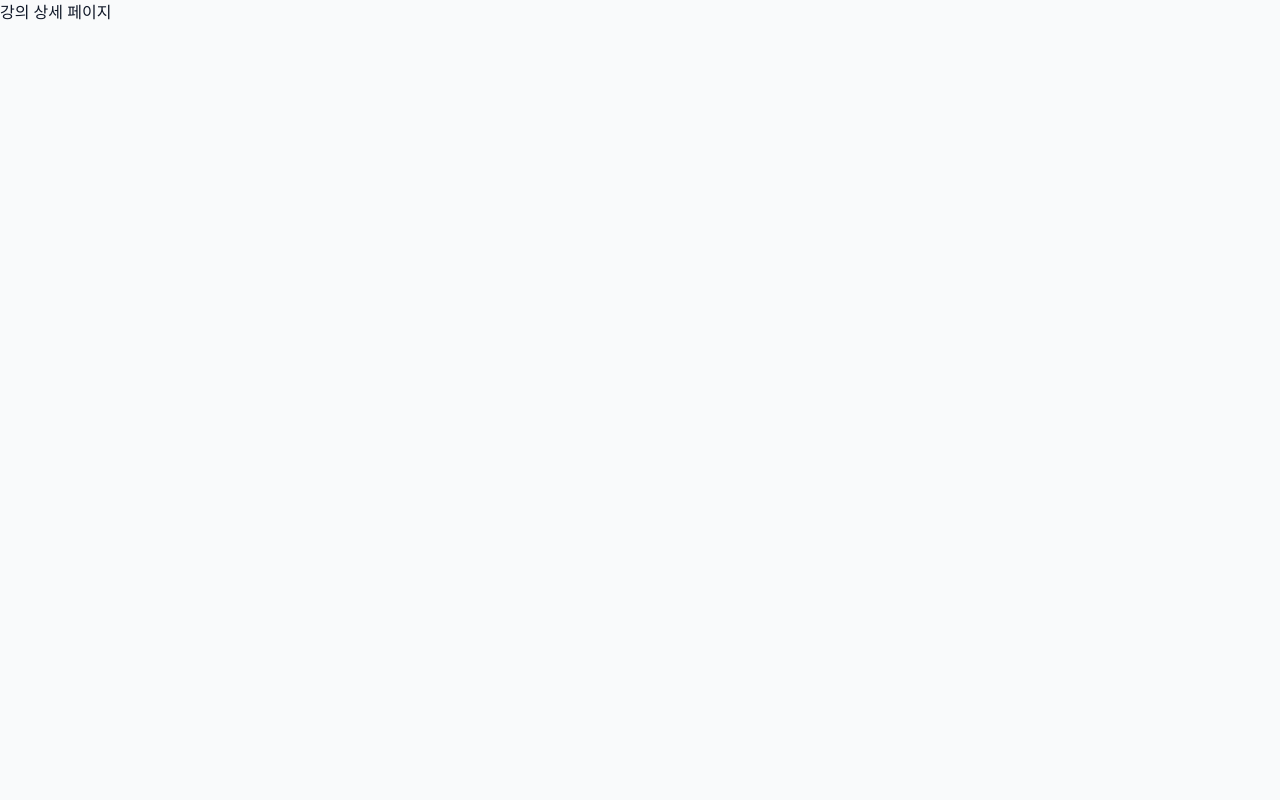
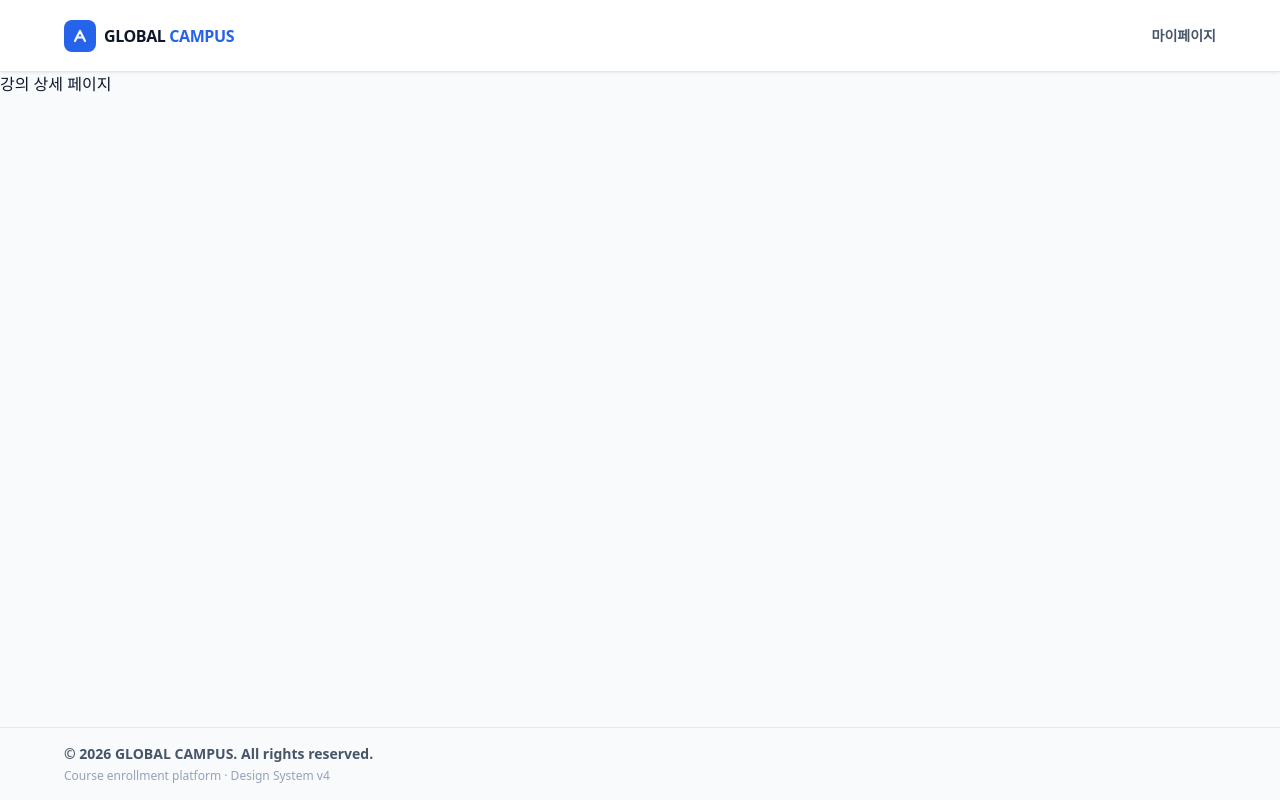
Before and after one commit to L-chae/course-enrollment-web, a Next.js app: page /enrollment/1 in a window 1280 px wide. Built offline with nearby package versions, Linux system fonts and the light colour scheme.

Commit message:
feat: 전역 헤더와 푸터 레이아웃 추가

```diff
--- a/src/app/layout.tsx
+++ b/src/app/layout.tsx
@@ -1,9 +1,13 @@
-import type { Metadata } from "next";
-import "./globals.css";
+import type { Metadata } from 'next';
+
+import Footer from '@/components/layout/Footer';
+import Header from '@/components/layout/Header';
+
+import './globals.css';
 
 export const metadata: Metadata = {
-  title: "수강신청 시스템",
-  description: "과제 제출용 수강신청 프론트엔드 애플리케이션입니다.",
+  title: '수강신청 시스템',
+  description: '과제 제출용 수강신청 프론트엔드 애플리케이션입니다.',
 };
 
 export default function RootLayout({
@@ -13,9 +17,12 @@ export default function RootLayout({
 }>) {
   return (
     <html lang="ko">
-      <body className="antialiased bg-gray-50 text-gray-900">
-        {/* 나중에 여기에 Provider를 감쌀 예정*/}
-        {children}
+      <body className="bg-bg-base text-text-main antialiased">
+        <div className="flex min-h-screen flex-col">
+          <Header />
+          <main className="flex-1">{children}</main>
+          <Footer />
+        </div>
       </body>
     </html>
   );
--- /dev/null
+++ b/src/components/layout/Footer.tsx
@@ -0,0 +1,14 @@
+export default function Footer() {
+  return (
+    <footer className="border-t border-border-subtle bg-bg-base">
+      <div className="content-container flex flex-col gap-1 py-4">
+        <p className="m-0 text-sm font-semibold text-text-sub">
+          © 2026 GLOBAL CAMPUS. All rights reserved.
+        </p>
+        <p className="m-0 text-xs text-text-mute">
+          Course enrollment platform · Design System v4
+        </p>
+      </div>
+    </footer>
+  );
+}
--- /dev/null
+++ b/src/components/layout/Header.tsx
@@ -0,0 +1,35 @@
+import Link from 'next/link';
+
+export default function Header() {
+  return (
+    <header className="sticky top-0 z-50 h-[72px] border-b border-border-subtle bg-bg-card/90 shadow-soft backdrop-blur-sm">
+      <div className="content-container flex h-full items-center justify-between">
+        <Link href="/" className="flex items-center gap-2 text-text-main">
+          <span className="flex h-8 w-8 items-center justify-center rounded-sm bg-brand-primary text-text-inverse">
+            <svg width="16" height="16" viewBox="0 0 16 16" fill="none" aria-hidden="true">
+              <path
+                d="M3 13L8 3L13 13"
+                stroke="currentColor"
+                strokeWidth="2.2"
+                strokeLinecap="round"
+                strokeLinejoin="round"
+              />
+              <path d="M5 9.5H11" stroke="currentColor" strokeWidth="2" strokeLinecap="round" />
+            </svg>
+          </span>
+
+          <span className="text-base font-black tracking-tight">
+            GLOBAL <span className="text-brand-primary">CAMPUS</span>
+          </span>
+        </Link>
+
+        <Link
+          href="/mypage"
+          className="text-sm font-bold text-text-sub transition-colors hover:text-text-main"
+        >
+          마이페이지
+        </Link>
+      </div>
+    </header>
+  );
+}
```
